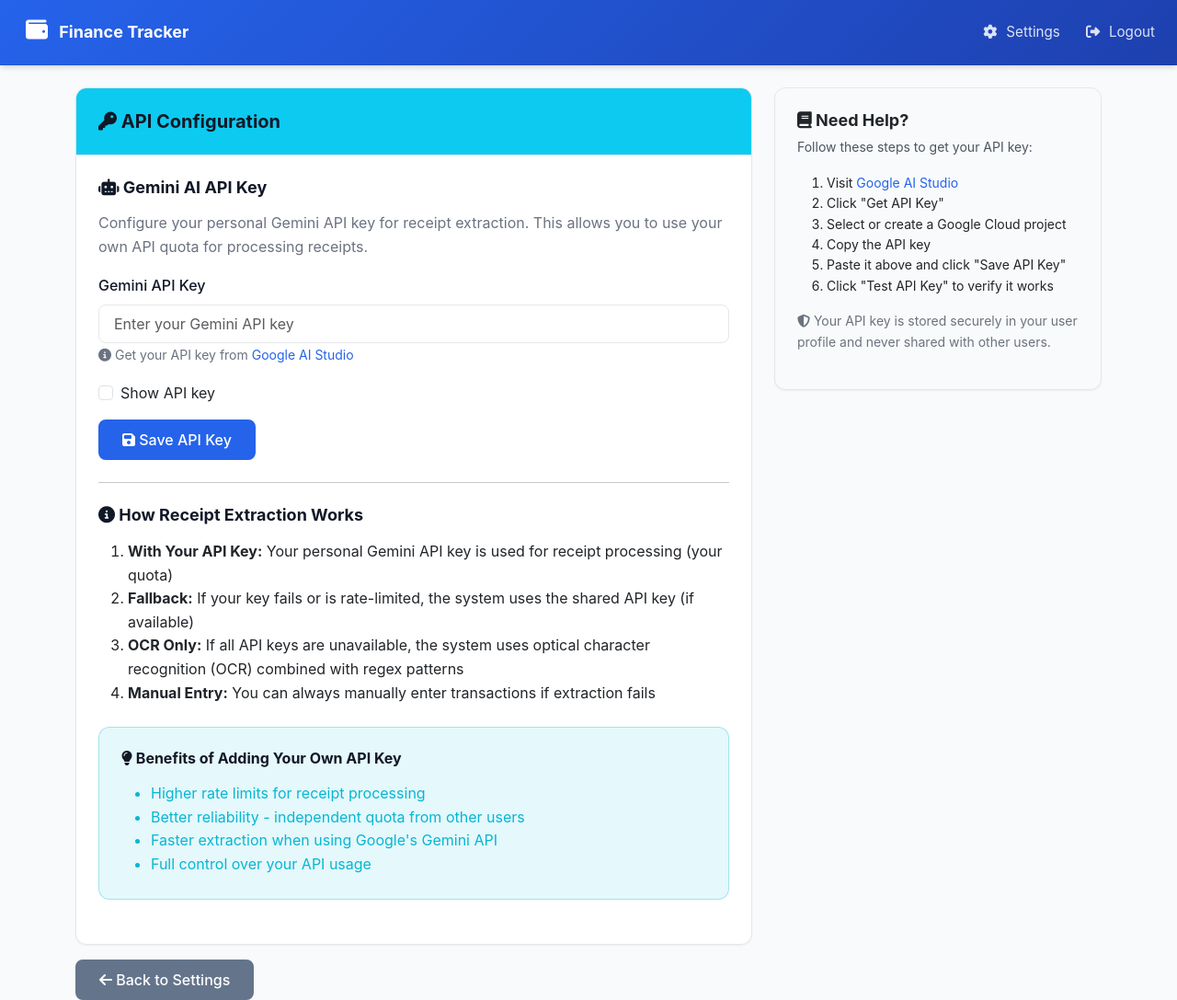
After one commit to jolen-web/finance, a Flask app: page /settings/api-configuration in a window 1280 px wide. The commit adds this page. Shown: the whole page at 92% size. Run offline with Flask 3, Linux system fonts and the light colour scheme; the visitor is signed in with stand-in values (Sample User, id 1); data comes from the database, SQL or seed files in the repository; some libraries are stand-ins or nearby versions.

Commit message:
feat: Add user-managed Gemini API keys for receipt extraction
Implement feature allowing users to save and manage their own Gemini API keys in user settings:
- Add gemini_api_key column to User model for storing personal API keys
- Create migration for new database column
- Add API Configuration settings page at /settings/api-configuration
- Add API key validation function with specific error messages
- Update receipt extraction pipeline to prioritize user's API key over system key
- Add validate_gemini_api_key() and get_active_gemini_api_key() module functions
- Update receipt upload route to pass user object for API key selection
- Add API Configuration link to settings sidebar

Benefits:
- Users can use their own API quota for receipt processing
- Higher rate limits and better reliability
- Fallback to system key if user key unavailable or fails
- Graceful degradation to OCR + regex patterns if all API keys fail

🤖 Generated with Claude Code

Co-Authored-By: Claude <noreply@anthropic.com>

```diff
--- a/app/models.py
+++ b/app/models.py
@@ -10,6 +10,7 @@ class User(UserMixin, db.Model):
     username = db.Column(db.String(80), unique=True, nullable=False)
     email = db.Column(db.String(120), unique=True, nullable=False)
     password_hash = db.Column(db.String(255), nullable=False)
+    gemini_api_key = db.Column(db.String(500), nullable=True)  # User's personal Gemini API key
     created_at = db.Column(db.DateTime, default=datetime.utcnow)
     is_active = db.Column(db.Boolean, default=True)
 
--- a/app/routes/settings.py
+++ b/app/routes/settings.py
@@ -49,13 +49,17 @@ def index():
     # Get user's dashboard preferences
     prefs = DashboardPreferences.query.filter_by(user_id=current_user.id).first()
 
+    # Check if user has a Gemini API key configured
+    has_gemini_key = current_user.gemini_api_key is not None and current_user.gemini_api_key.strip() != ''
+
     try:
         return render_template('settings/index.html',
                              settings=settings,
                              currencies=currencies,
                              current_currency=current_currency,
                              categories=categories,
-                             prefs=prefs)
+                             prefs=prefs,
+                             has_gemini_key=has_gemini_key)
     except Exception as e:
         current_app.logger.error(f"Error rendering settings index: {e}", exc_info=True)
         flash('An error occurred while loading the settings page.', 'danger')
@@ -298,3 +302,56 @@ def regex_patterns():
             return redirect(url_for('settings.regex_patterns'))
 
     return render_template('settings/regex_patterns.html', patterns=patterns)
+
+
+@bp.route('/api-configuration', methods=['GET', 'POST'])
+@login_required
+def api_configuration():
+    """Manage API keys for receipt extraction"""
+    if request.method == 'POST':
+        action = request.form.get('action')
+
+        if action == 'save_gemini_key':
+            api_key = request.form.get('gemini_api_key', '').strip()
+
+            if not api_key:
+                flash('API key cannot be empty', 'danger')
+                return redirect(url_for('settings.api_configuration'))
+
+            # Validate the API key by trying to use it
+            from app.services.receipt_ocr import validate_gemini_api_key
+            is_valid, error_msg = validate_gemini_api_key(api_key)
+
+            if not is_valid:
+                flash(f'Invalid API key: {error_msg}', 'danger')
+                return redirect(url_for('settings.api_configuration'))
+
+            # Save the API key
+            current_user.gemini_api_key = api_key
+            db.session.commit()
+            flash('Gemini API key saved successfully!', 'success')
+            return redirect(url_for('settings.api_configuration'))
+
+        elif action == 'remove_gemini_key':
+            current_user.gemini_api_key = None
+            db.session.commit()
+            flash('Gemini API key removed successfully!', 'success')
+            return redirect(url_for('settings.api_configuration'))
+
+        elif action == 'test_gemini_key':
+            if not current_user.gemini_api_key:
+                flash('No API key configured', 'danger')
+                return redirect(url_for('settings.api_configuration'))
+
+            from app.services.receipt_ocr import validate_gemini_api_key
+            is_valid, error_msg = validate_gemini_api_key(current_user.gemini_api_key)
+
+            if is_valid:
+                flash('API key is valid and working!', 'success')
+            else:
+                flash(f'API key test failed: {error_msg}', 'danger')
+
+            return redirect(url_for('settings.api_configuration'))
+
+    has_gemini_key = current_user.gemini_api_key is not None and current_user.gemini_api_key.strip() != ''
+    return render_template('settings/api_configuration.html', has_gemini_key=has_gemini_key)
--- /dev/null
+++ b/app/templates/settings/api_configuration.html
@@ -0,0 +1,181 @@
+<!DOCTYPE html>
+<html lang="en">
+<head>
+    <meta charset="UTF-8">
+    <meta name="viewport" content="width=device-width, initial-scale=1.0">
+    <title>API Configuration - Finance Tracker</title>
+    <link href="https://cdn.jsdelivr.net/npm/bootstrap@5.3.0/dist/css/bootstrap.min.css" rel="stylesheet">
+    <link rel="stylesheet" href="https://cdnjs.cloudflare.com/ajax/libs/font-awesome/6.4.0/css/all.min.css">
+    <link rel="stylesheet" href="/static/css/style.css">
+</head>
+<body>
+    <nav class="navbar navbar-expand-lg navbar-dark bg-primary">
+        <div class="container-fluid">
+            <a class="navbar-brand" href="/">
+                <i class="fas fa-wallet"></i> Finance Tracker
+            </a>
+            <button class="navbar-toggler" type="button" data-bs-toggle="collapse" data-bs-target="#navbarNav">
+                <span class="navbar-toggler-icon"></span>
+            </button>
+            <div class="collapse navbar-collapse" id="navbarNav">
+                <ul class="navbar-nav ms-auto">
+                    {% if current_user.is_authenticated %}
+                    <li class="nav-item">
+                        <a class="nav-link" href="/settings">
+                            <i class="fas fa-cog"></i> Settings
+                        </a>
+                    </li>
+                    <li class="nav-item">
+                        <a class="nav-link" href="/auth/logout">
+                            <i class="fas fa-sign-out-alt"></i> Logout
+                        </a>
+                    </li>
+                    {% endif %}
+                </ul>
+            </div>
+        </div>
+    </nav>
+
+    <div class="container mt-4">
+        <div class="row">
+            <div class="col-md-8">
+                <div class="card">
+                    <div class="card-header bg-info text-white">
+                        <h4 class="mb-0"><i class="fas fa-key"></i> API Configuration</h4>
+                    </div>
+                    <div class="card-body">
+                        <!-- Messages -->
+                        {% with messages = get_flashed_messages(with_categories=true) %}
+                            {% if messages %}
+                                {% for category, message in messages %}
+                                    <div class="alert alert-{{ 'danger' if category == 'danger' else 'success' if category == 'success' else 'warning' }} alert-dismissible fade show" role="alert">
+                                        {{ message }}
+                                        <button type="button" class="btn-close" data-bs-dismiss="alert"></button>
+                                    </div>
+                                {% endfor %}
+                            {% endif %}
+                        {% endwith %}
+
+                        <!-- Gemini API Key Section -->
+                        <div class="mb-4">
+                            <h5><i class="fas fa-robot"></i> Gemini AI API Key</h5>
+                            <p class="text-muted">Configure your personal Gemini API key for receipt extraction. This allows you to use your own API quota for processing receipts.</p>
+
+                            {% if has_gemini_key %}
+                                <div class="alert alert-success">
+                                    <i class="fas fa-check-circle"></i> API key is configured
+                                </div>
+
+                                <form method="POST" class="mb-3">
+                                    <input type="hidden" name="csrf_token" value="{{ csrf_token() }}"/>
+                                    <input type="hidden" name="action" value="test_gemini_key">
+                                    <button type="submit" class="btn btn-outline-info">
+                                        <i class="fas fa-flask"></i> Test API Key
+                                    </button>
+                                </form>
+
+                                <form method="POST" class="mb-3">
+                                    <input type="hidden" name="csrf_token" value="{{ csrf_token() }}"/>
+                                    <input type="hidden" name="action" value="remove_gemini_key">
+                                    <button type="submit" class="btn btn-outline-danger" onclick="return confirm('Are you sure you want to remove your API key?');">
+                                        <i class="fas fa-trash"></i> Remove API Key
+                                    </button>
+                                </form>
+                            {% else %}
+                                <form method="POST">
+                                    <input type="hidden" name="csrf_token" value="{{ csrf_token() }}"/>
+                                    <input type="hidden" name="action" value="save_gemini_key">
+
+                                    <div class="mb-3">
+                                        <label for="gemini_api_key" class="form-label">Gemini API Key</label>
+                                        <input type="password" class="form-control" id="gemini_api_key" name="gemini_api_key"
+                                               placeholder="Enter your Gemini API key" required>
+                                        <small class="form-text text-muted">
+                                            <i class="fas fa-info-circle"></i> Get your API key from
+                                            <a href="https://ai.google.dev/" target="_blank">Google AI Studio</a>
+                                        </small>
+                                    </div>
+
+                                    <div class="mb-3 form-check">
+                                        <input type="checkbox" class="form-check-input" id="show_key" name="show_key">
+                                        <label class="form-check-label" for="show_key">
+                                            Show API key
+                                        </label>
+                                    </div>
+
+                                    <button type="submit" class="btn btn-primary">
+                                        <i class="fas fa-save"></i> Save API Key
+                                    </button>
+                                </form>
+                            {% endif %}
+                        </div>
+
+                        <hr>
+
+                        <!-- System Information -->
+                        <div class="mt-4">
+                            <h5><i class="fas fa-info-circle"></i> How Receipt Extraction Works</h5>
+                            <ol>
+                                <li><strong>With Your API Key:</strong> Your personal Gemini API key is used for receipt processing (your quota)</li>
+                                <li><strong>Fallback:</strong> If your key fails or is rate-limited, the system uses the shared API key (if available)</li>
+                                <li><strong>OCR Only:</strong> If all API keys are unavailable, the system uses optical character recognition (OCR) combined with regex patterns</li>
+                                <li><strong>Manual Entry:</strong> You can always manually enter transactions if extraction fails</li>
+                            </ol>
+                        </div>
+
+                        <!-- Benefits Section -->
+                        <div class="alert alert-info mt-4">
+                            <h6><i class="fas fa-lightbulb"></i> Benefits of Adding Your Own API Key</h6>
+                            <ul class="mb-0 mt-2">
+                                <li>Higher rate limits for receipt processing</li>
+                                <li>Better reliability - independent quota from other users</li>
+                                <li>Faster extraction when using Google's Gemini API</li>
+                                <li>Full control over your API usage</li>
+                            </ul>
+                        </div>
+                    </div>
+                </div>
+
+                <!-- Back Link -->
+                <div class="mt-3">
+                    <a href="/settings" class="btn btn-secondary">
+                        <i class="fas fa-arrow-left"></i> Back to Settings
+                    </a>
+                </div>
+            </div>
+
+            <!-- Sidebar Info -->
+            <div class="col-md-4">
+                <div class="card bg-light">
+                    <div class="card-body">
+                        <h5 class="card-title"><i class="fas fa-book"></i> Need Help?</h5>
+                        <p class="small">
+                            Follow these steps to get your API key:
+                        </p>
+                        <ol class="small">
+                            <li>Visit <a href="https://ai.google.dev/" target="_blank">Google AI Studio</a></li>
+                            <li>Click "Get API Key"</li>
+                            <li>Select or create a Google Cloud project</li>
+                            <li>Copy the API key</li>
+                            <li>Paste it above and click "Save API Key"</li>
+                            <li>Click "Test API Key" to verify it works</li>
+                        </ol>
+                        <p class="small mt-3 text-muted">
+                            <i class="fas fa-shield-alt"></i> Your API key is stored securely in your user profile and never shared with other users.
+                        </p>
+                    </div>
+                </div>
+            </div>
+        </div>
+    </div>
+
+    <script src="https://cdn.jsdelivr.net/npm/bootstrap@5.3.0/dist/js/bootstrap.bundle.min.js"></script>
+    <script>
+        // Toggle password visibility
+        document.getElementById('show_key')?.addEventListener('change', function() {
+            const input = document.getElementById('gemini_api_key');
+            input.type = this.checked ? 'text' : 'password';
+        });
+    </script>
+</body>
+</html>
```
Also changed, not shown: app/routes/receipts.py (+33 -9 lines), app/services/receipt_ocr.py (+130 -10 lines), app/templates/settings/index.html (+45 -0 lines), migrations/versions/add_gemini_api_key_to_users.py (added, +28 -0 lines).
